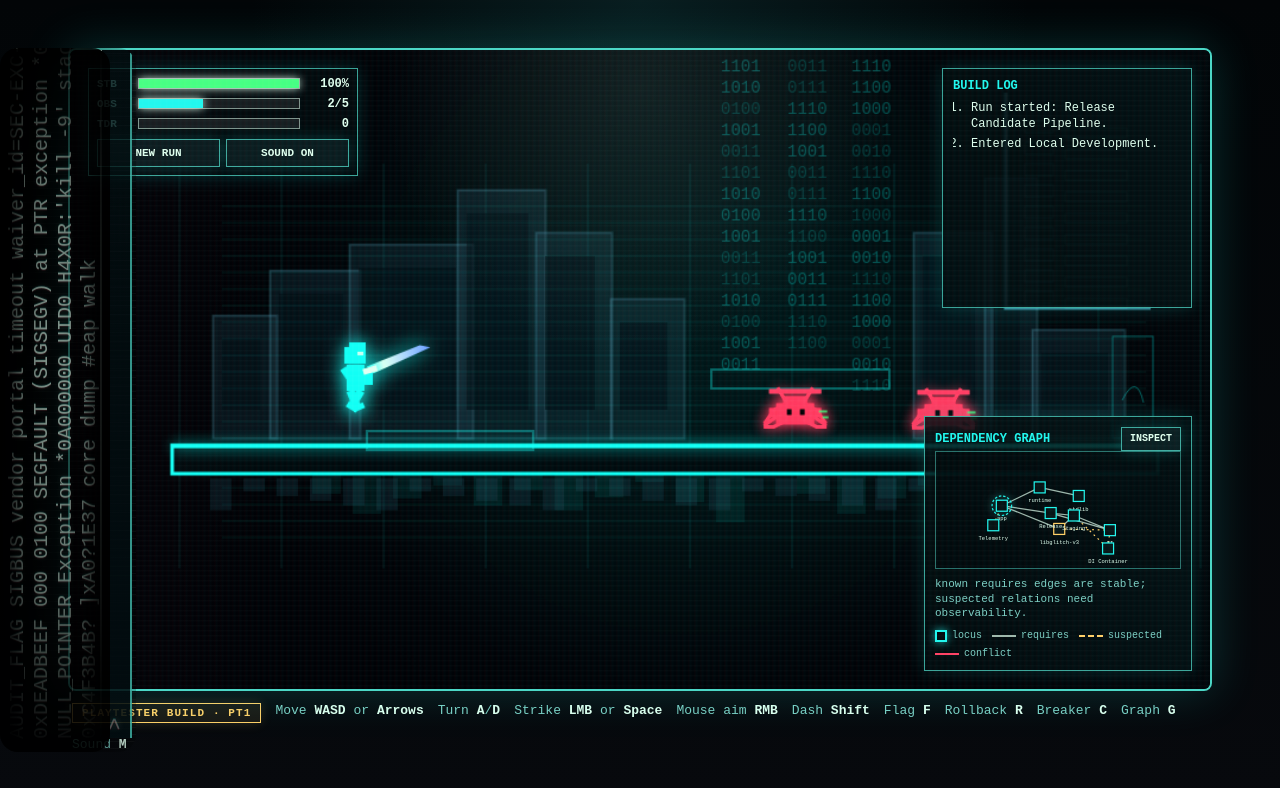
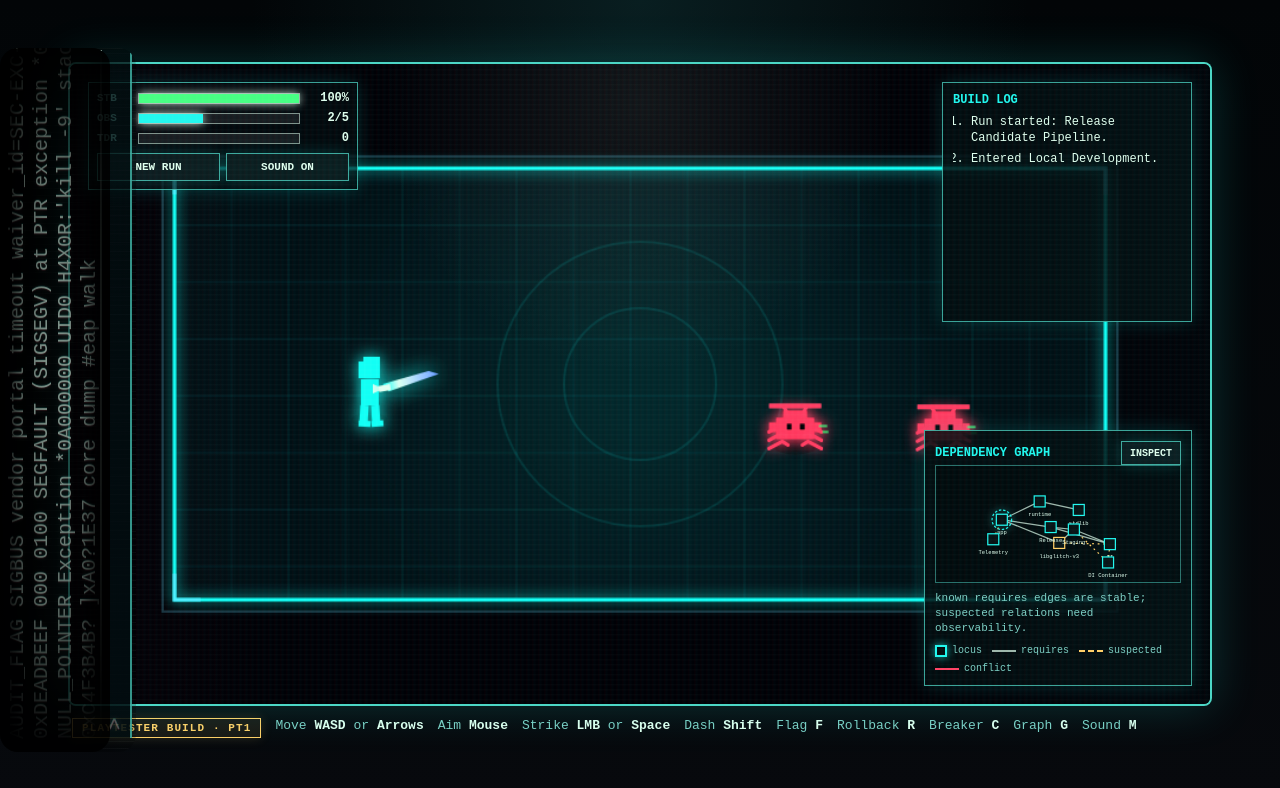
Before and after one commit to scottvr/dephell, a plain HTML site: page index.html in a window 1280 px wide. Drawn offline with Linux system fonts and the light colour scheme; animation ran at ten frames a second.

Commit message:
Top-down overhaul Phase 3: top-down floor + sprites
Replace the side-view backdrop (cityscape + floor slab + horizon) with a
top-down floor: arena plate, tile grid, and a center node motif so the
room reads as a graph node from above. drawPlatforms now renders the four
arena walls + corner brackets. Ground shadows under player/enemies/boss.
Player is an upright figure whose visor wedge + blade rotate 360 to p.aim
(no L/R flip); dash ghosts use aim. Bug legs/antennae redrawn as top-down
splays. Hazards are 2-D floor decals. Boss break-telegraph and arc streak
follow the 2-D aim to the player. Removed dead side-view helpers
(architecture/binary/service-frame/resolver-arm). Canvas aria-label and
controls hint updated (Aim Mouse; dropped stale Turn A/D).

Verified: visual-smoke (5 states) + boss/incident screenshots render a
legible top-down arena with no draw errors.

Co-Authored-By: Claude Opus 4.8 (1M context) <noreply@anthropic.com>

```diff
--- a/index.html
+++ b/index.html
@@ -18,7 +18,7 @@
     </aside>
     <main class="shell" aria-label="Dependency Hell first playable slice">
       <section class="stage">
-        <canvas id="game" width="960" height="540" aria-label="Side-view combat room"></canvas>
+        <canvas id="game" width="960" height="540" aria-label="Top-down combat room"></canvas>
         <div class="scanlines" aria-hidden="true"></div>
 
         <aside class="log-panel" aria-label="Run event log">
@@ -186,9 +186,8 @@
       <footer class="controls">
         <span class="pt-badge" id="ptBadge">PLAYTESTER BUILD</span>
         <span>Move <b>WASD</b> or <b>Arrows</b></span>
-        <span>Turn <b>A</b>/<b>D</b></span>
+        <span>Aim <b>Mouse</b></span>
         <span>Strike <b>LMB</b> or <b>Space</b></span>
-        <span>Mouse aim <b>RMB</b></span>
         <span>Dash <b>Shift</b></span>
         <span>Flag <b>F</b></span>
         <span>Rollback <b>R</b></span>
--- a/scripts/game.js
+++ b/scripts/game.js
@@ -2108,14 +2108,25 @@
     const t = performance.now() / 300;
     for (const hz of game.hazards) {
       const life = Math.max(0, hz.life / hz.maxLife);
+      // 2-D floor decal centered on the hazard footprint (top-down deprecation zone).
       ctx.save();
-      ctx.globalAlpha = 0.18 + life * 0.22 + Math.sin(t) * 0.05;
+      ctx.globalAlpha = 0.16 + life * 0.2 + Math.sin(t) * 0.05;
       ctx.fillStyle = "#ffa62b";
-      ctx.fillRect(hz.x - hz.w / 2, GROUND_TOP - hz.h, hz.w, hz.h);
+      ctx.fillRect(hz.x - hz.w / 2, hz.y - hz.h / 2, hz.w, hz.h);
       ctx.globalAlpha = 0.6 * life;
       ctx.strokeStyle = "#ffcf66";
       ctx.lineWidth = 2;
-      ctx.strokeRect(hz.x - hz.w / 2, GROUND_TOP - hz.h, hz.w, hz.h);
+      ctx.setLineDash([6, 5]);
+      ctx.strokeRect(hz.x - hz.w / 2, hz.y - hz.h / 2, hz.w, hz.h);
+      ctx.setLineDash([]);
+      // Hazard glyph so it reads even at low alpha.
+      ctx.globalAlpha = 0.5 * life;
+      ctx.strokeStyle = "#ffcf66";
+      ctx.lineWidth = 2;
+      ctx.beginPath();
+      ctx.moveTo(hz.x - 8, hz.y - 8); ctx.lineTo(hz.x + 8, hz.y + 8);
+      ctx.moveTo(hz.x + 8, hz.y - 8); ctx.lineTo(hz.x - 8, hz.y + 8);
+      ctx.stroke();
       ctx.restore();
     }
   }
@@ -2140,125 +2151,70 @@
     ctx.restore();
   }
 
+  // Soft ground shadow under a top-down entity. Drawn in the entity's local space
+  // at its ground point (0,0), so the raised body reads as hovering over the floor.
+  function drawGroundShadow(rx, ry) {
+    ctx.save();
+    ctx.globalAlpha *= 0.32;
+    ctx.fillStyle = "#000";
+    ctx.beginPath();
+    ctx.ellipse(0, 0, rx, ry, 0, 0, Math.PI * 2);
+    ctx.fill();
+    ctx.restore();
+  }
+
   function drawBackdrop(room) {
     const pulse = 0.5 + Math.sin(performance.now() / 700) * 0.5;
-    ctx.fillStyle = "#03070a";
+    // Void beyond the arena walls.
+    ctx.fillStyle = "#02060a";
     ctx.fillRect(0, 0, canvas.width, canvas.height);
 
-    const glow = ctx.createRadialGradient(520, 230, 80, 520, 230, 520);
-    glow.addColorStop(0, "rgba(32, 247, 238, 0.08)");
-    glow.addColorStop(0.55, "rgba(8, 28, 32, 0.08)");
-    glow.addColorStop(1, "rgba(0, 0, 0, 0)");
-    ctx.fillStyle = glow;
-    ctx.fillRect(0, 0, canvas.width, canvas.height);
-
-    ctx.strokeStyle = "rgba(32, 247, 238, 0.11)";
+    // Top-down floor: a filled arena plate with a soft radial light from center.
+    const cx = (ARENA.x0 + ARENA.x1) / 2, cy = (ARENA.y0 + ARENA.y1) / 2;
+    ctx.fillStyle = "#061217";
+    ctx.fillRect(ARENA.x0, ARENA.y0, ARENA.x1 - ARENA.x0, ARENA.y1 - ARENA.y0);
+    const floorGlow = ctx.createRadialGradient(cx, cy, 40, cx, cy, (ARENA.x1 - ARENA.x0) * 0.62);
+    floorGlow.addColorStop(0, "rgba(32, 247, 238, 0.10)");
+    floorGlow.addColorStop(0.6, "rgba(12, 40, 46, 0.06)");
+    floorGlow.addColorStop(1, "rgba(0, 0, 0, 0.28)");
+    ctx.fillStyle = floorGlow;
+    ctx.fillRect(ARENA.x0, ARENA.y0, ARENA.x1 - ARENA.x0, ARENA.y1 - ARENA.y0);
+
+    // Floor tile grid (both axes) — the overhead "deck plating" read.
+    ctx.save();
+    ctx.beginPath();
+    ctx.rect(ARENA.x0, ARENA.y0, ARENA.x1 - ARENA.x0, ARENA.y1 - ARENA.y0);
+    ctx.clip();
+    ctx.strokeStyle = "rgba(32, 247, 238, 0.09)";
     ctx.lineWidth = 1;
-    for (let x = 92; x < canvas.width; x += 86) {
-      ctx.beginPath();
-      ctx.moveTo(x, 96);
-      ctx.lineTo(x, 438);
-      ctx.stroke();
-    }
-
-    drawArchitectureBlocks();
-    drawBinaryColumns();
-    drawRightServiceFrame();
-
-    ctx.strokeStyle = "rgba(32, 247, 238, 0.08)";
-    for (let y = 132; y < 418; y += 14) {
-      ctx.beginPath();
-      ctx.moveTo(128, y);
-      ctx.lineTo(906, y);
-      ctx.stroke();
-    }
+    const tile = 48;
+    for (let x = ARENA.x0 + tile; x < ARENA.x1; x += tile) {
+      ctx.beginPath(); ctx.moveTo(x, ARENA.y0); ctx.lineTo(x, ARENA.y1); ctx.stroke();
+    }
+    for (let y = ARENA.y0 + tile; y < ARENA.y1; y += tile) {
+      ctx.beginPath(); ctx.moveTo(ARENA.x0, y); ctx.lineTo(ARENA.x1, y); ctx.stroke();
+    }
+    // Center node motif — this room is a graph node seen from above.
+    ctx.strokeStyle = "rgba(32, 247, 238, 0.10)";
+    ctx.lineWidth = 2;
+    ctx.beginPath(); ctx.arc(cx, cy, 120, 0, Math.PI * 2); ctx.stroke();
+    ctx.beginPath(); ctx.arc(cx, cy, 64, 0, Math.PI * 2); ctx.stroke();
+    ctx.restore();
 
     if (game.run.incident) {
       ctx.fillStyle = `rgba(255, 66, 101, ${0.08 + pulse * 0.05})`;
-      ctx.fillRect(0, 0, canvas.width, canvas.height);
+      ctx.fillRect(ARENA.x0, ARENA.y0, ARENA.x1 - ARENA.x0, ARENA.y1 - ARENA.y0);
       drawIncidentArcs(pulse);
     }
     if (featureFlagActive()) {
       ctx.fillStyle = "rgba(70, 255, 131, 0.08)";
-      ctx.fillRect(86, 130, 830, 228);
+      ctx.fillRect(ARENA.x0, ARENA.y0, ARENA.x1 - ARENA.x0, ARENA.y1 - ARENA.y0);
       ctx.strokeStyle = "rgba(70, 255, 131, 0.64)";
       ctx.lineWidth = 2;
       ctx.setLineDash([10, 8]);
-      ctx.strokeRect(92, 136, 818, 216);
+      ctx.strokeRect(ARENA.x0 + 6, ARENA.y0 + 6, ARENA.x1 - ARENA.x0 - 12, ARENA.y1 - ARENA.y0 - 12);
       ctx.setLineDash([]);
     }
-    // Room name + subtitle are shown only in the fading intro banner now (drawRoomBanner),
-    // so neither sits permanently across the top behind the HUD and build log.
-  }
-
-  function drawArchitectureBlocks() {
-    const blocks = [
-      [120, 224, 54, 104], [168, 186, 76, 142], [235, 164, 104, 164],
-      [326, 118, 74, 210], [392, 154, 64, 174], [455, 210, 62, 118],
-      [710, 154, 66, 174], [770, 108, 44, 220], [810, 236, 78, 92],
-    ];
-    ctx.save();
-    ctx.fillStyle = "rgba(58, 103, 121, 0.18)";
-    ctx.strokeStyle = "rgba(101, 181, 205, 0.2)";
-    ctx.lineWidth = 2;
-    for (const [x, y, w, h] of blocks) {
-      ctx.fillRect(x, y, w, h);
-      ctx.strokeRect(x + 0.5, y + 0.5, w, h);
-      ctx.fillStyle = "rgba(6, 18, 24, 0.58)";
-      ctx.fillRect(x + 8, y + 20, Math.max(12, w - 22), Math.max(14, h - 44));
-      ctx.fillStyle = "rgba(58, 103, 121, 0.18)";
-    }
-    ctx.fillStyle = "rgba(32, 247, 238, 0.07)";
-    for (let i = 0; i < 18; i += 1) {
-      const x = 170 + i * 34;
-      const y = 340 + (i % 3) * 10;
-      ctx.fillRect(x, y, 24, 18 + (i % 4) * 7);
-    }
-    ctx.restore();
-  }
-
-  function drawBinaryColumns() {
-    const columns = [
-      { x: 548, y: 18, rows: 15, text: "110100111001011" },
-      { x: 604, y: 18, rows: 14, text: "00111001011100" },
-      { x: 658, y: 18, rows: 16, text: "1110001011011010" },
-    ];
-    ctx.save();
-    ctx.font = "14px Courier New";
-    ctx.textAlign = "left";
-    for (const column of columns) {
-      for (let i = 0; i < column.rows; i += 1) {
-        const digit = column.text[i % column.text.length];
-        const alpha = digit === "1" ? 0.28 : 0.18;
-        ctx.fillStyle = `rgba(32, 247, 238, ${alpha})`;
-        ctx.fillText(column.text.slice(i % 5, i % 5 + 4), column.x, column.y + i * 18);
-      }
-    }
-    ctx.restore();
-  }
-
-  function drawRightServiceFrame() {
-    ctx.save();
-    ctx.strokeStyle = "rgba(105, 230, 255, 0.54)";
-    ctx.lineWidth = 3;
-    ctx.beginPath();
-    ctx.moveTo(788, 36);
-    ctx.lineTo(788, 218);
-    ctx.lineTo(910, 218);
-    ctx.stroke();
-    ctx.lineWidth = 1;
-    ctx.strokeStyle = "rgba(105, 230, 255, 0.2)";
-    for (let y = 60; y < 210; y += 18) {
-      ctx.strokeRect(804, y, 24, 10);
-      ctx.strokeRect(838, y + 6, 52, 8);
-    }
-    ctx.strokeStyle = "rgba(32, 247, 238, 0.36)";
-    ctx.strokeRect(878, 242, 34, 86);
-    ctx.beginPath();
-    ctx.moveTo(886, 296);
-    ctx.quadraticCurveTo(898, 272, 904, 298);
-    ctx.stroke();
-    ctx.restore();
   }
 
   function drawIncidentArcs(pulse) {
@@ -2276,82 +2232,84 @@
     ctx.restore();
   }
 
+  // Arena walls — the four borders of the top-down room. Doors (Phase 4) will be
+  // carved into these as glowing gaps mapped to graph routes.
   function drawPlatforms() {
     ctx.save();
-    ctx.fillStyle = "rgba(4, 15, 18, 0.96)";
+    // Wall band just outside the play rect.
+    const t = 10;
     ctx.strokeStyle = "#20f7ee";
     ctx.lineWidth = 3;
-    ctx.fillRect(86, GROUND_TOP, 830, 24);
-    ctx.strokeRect(86, GROUND_TOP, 830, 24);
     ctx.shadowColor = "#20f7ee";
     ctx.shadowBlur = 12;
-    ctx.beginPath();
-    ctx.moveTo(86, GROUND_TOP + 1);
-    ctx.lineTo(916, GROUND_TOP + 1);
-    ctx.stroke();
+    ctx.strokeRect(ARENA.x0, ARENA.y0, ARENA.x1 - ARENA.x0, ARENA.y1 - ARENA.y0);
     ctx.shadowBlur = 0;
-
-    ctx.fillStyle = "rgba(58, 103, 121, 0.18)";
-    for (let x = 118; x < 900; x += 28) {
-      const h = 10 + ((x / 28) % 5) * 4;
-      ctx.fillRect(x, GROUND_TOP + 28, 18, h);
-    }
-    ctx.strokeStyle = "rgba(32, 247, 238, 0.34)";
+    // Inner bevel for a bit of wall thickness.
+    ctx.strokeStyle = "rgba(58, 103, 121, 0.5)";
     ctx.lineWidth = 2;
-    ctx.strokeRect(250, 322, 140, 16);
-    ctx.strokeRect(540, 270, 150, 16);
+    ctx.strokeRect(ARENA.x0 - t, ARENA.y0 - t, (ARENA.x1 - ARENA.x0) + t * 2, (ARENA.y1 - ARENA.y0) + t * 2);
+    // Corner brackets — arcade console framing.
+    ctx.strokeStyle = "rgba(105, 230, 255, 0.7)";
+    ctx.lineWidth = 3;
+    const c = 22;
+    for (const [ox, oy, sx, sy] of [[ARENA.x0, ARENA.y0, 1, 1], [ARENA.x1, ARENA.y0, -1, 1], [ARENA.x0, ARENA.y1, 1, -1], [ARENA.x1, ARENA.y1, -1, -1]]) {
+      ctx.beginPath();
+      ctx.moveTo(ox, oy + sy * c); ctx.lineTo(ox, oy); ctx.lineTo(ox + sx * c, oy);
+      ctx.stroke();
+    }
     ctx.restore();
   }
 
   function drawPlayer() {
     const p = game.player;
     ctx.save();
-    ctx.translate(p.x, p.y);
+    // Origin at the ground point (feet-center); body is drawn raised above it,
+    // top-down style, with a shadow on the floor at the origin.
+    ctx.translate(p.x + p.w / 2, p.y);
+    drawGroundShadow(15, 6);
     const invulnFlash = p.invulnTimer > 0 && Math.floor(p.invulnTimer * 22) % 2 === 0;
-    ctx.scale(p.facing, 1);
     const swingT = p.swingTimer > 0 ? 1 - p.swingTimer / (p.swingDur || 0.14) : -1;
-    const moving = Math.abs(p.vx) > 5 && p.y >= FLOOR_Y;
-    const airborne = p.y < FLOOR_Y - 1;
-    drawResolverSprite(invulnFlash ? "#dfffee" : "#20f7ee", 1, swingT, p.swingDir || 1, p.walkPhase || 0, moving, airborne);
+    const moving = Math.hypot(p.vx, p.vy) > 5;
+    drawResolverSprite(invulnFlash ? "#dfffee" : "#20f7ee", 1, swingT, p.swingDir || 1, p.walkPhase || 0, moving, p.aim || 0);
     ctx.restore();
   }
 
-  function drawResolverSprite(color, alpha, swingT = -1, swingDir = 1, phase = 0, moving = false, airborne = false) {
+  // The Resolver, top-down: an upright figure whose aim wedge and blade rotate a
+  // full 360 degrees toward `aim` (no left/right sprite flip). Body stays readable;
+  // direction is carried by the weapon and the visor wedge, Isaac-style.
+  function drawResolverSprite(color, alpha, swingT = -1, swingDir = 1, phase = 0, moving = false, aim = 0) {
     ctx.save();
     ctx.globalAlpha *= alpha;
     ctx.shadowColor = color;
-    ctx.shadowBlur = 16;
-
-    // Legs swing from fixed hips: a walk cycle while grounded and moving, a leaping
-    // stagger in the air, a relaxed stance at rest.
+    ctx.shadowBlur = 14;
+
+    // Legs: a small walk cycle while moving, a relaxed stance at rest.
     let legA;
     let legB;
-    if (airborne) { legA = -0.4; legB = 0.55; }
-    else if (moving) { legA = Math.sin(phase) * 0.5; legB = Math.sin(phase + Math.PI) * 0.5; }
+    if (moving) { legA = Math.sin(phase) * 0.5; legB = Math.sin(phase + Math.PI) * 0.5; }
     else { legA = 0.06; legB = -0.06; }
     drawResolverLeg(color, -4, legA);
     drawResolverLeg(color, 5, legB);
 
-    // Head/torso/arms bob gently over each step.
-    const bob = moving && !airborne ? Math.abs(Math.sin(phase)) * -1.6 : 0;
+    // Body bobs gently over each step.
+    const bob = moving ? Math.abs(Math.sin(phase)) * -1.6 : 0;
     ctx.save();
     ctx.translate(0, bob);
-
     ctx.fillStyle = color;
+    ctx.fillRect(-7, -34, 15, 22); // torso
     ctx.fillRect(-9, -49, 18, 14); // head
     ctx.fillRect(-5, -53, 14, 4);  // crest
+    ctx.restore();
+
+    // Aim wedge + blade both pivot about the body center toward `aim`.
+    ctx.save();
+    ctx.translate(0, -26 + bob);
+    ctx.rotate(aim);
     ctx.fillStyle = "#dfffee";
-    ctx.fillRect(2, -45, 5, 3);    // visor
-    ctx.fillStyle = color;
-    ctx.fillRect(-7, -34, 15, 22); // torso
-
-    // Free arm swings opposite its leg; the weapon arm holds the blade.
-    const armA = airborne ? -0.6 : moving ? -legA * 0.9 : -0.12;
-    drawResolverArm(color, -10, -31, armA);
-    ctx.fillStyle = color;
-    ctx.fillRect(8, -31, 7, 14); // weapon shoulder
+    ctx.beginPath();
+    ctx.moveTo(12, 0); ctx.lineTo(3, -4); ctx.lineTo(3, 4); ctx.closePath();
+    ctx.fill(); // visor wedge pointing along aim
     drawPatchBlade(swingT, swingDir);
-
     ctx.restore();
     ctx.restore();
   }
@@ -2366,38 +2324,30 @@
     ctx.restore();
   }
 
-  function drawResolverArm(color, px, py, angle) {
-    ctx.save();
-    ctx.translate(px, py);
-    ctx.rotate(angle);
-    ctx.fillStyle = color;
-    ctx.fillRect(-3, 0, 6, 17);
-    ctx.restore();
-  }
-
-  // The patch blade sweeps through an arc while attacking (alternating up/down
-  // per swing), with a fading motion smear. At rest it sits raised and ready.
+  // Blade drawn from the hand outward along +x (the caller has already rotated the
+  // context to the aim direction). A swing sweeps it across the aim axis; the main
+  // slash arc itself is rendered separately in drawAttacks at the true swing angle.
   function drawPatchBlade(swingT, swingDir) {
     const dir = swingDir || 1;
     ctx.save();
-    ctx.translate(9, -28); // hand pivot
-    const bladeAngle = swingT >= 0 ? dir * (-1.05 + swingT * 1.9) : -0.28;
+    ctx.translate(12, 0); // hand offset along aim
+    const sweep = swingT >= 0 ? dir * (-0.9 + swingT * 1.8) : dir * -0.18;
 
     if (swingT >= 0) {
-      // Motion smear trailing the blade.
-      const a0 = bladeAngle - dir * 0.7;
+      // Motion smear trailing the blade tip.
+      const a0 = sweep - dir * 0.7;
       ctx.strokeStyle = `rgba(223,255,238,${0.5 * (1 - swingT)})`;
       ctx.lineWidth = 7;
       ctx.lineCap = "round";
       ctx.shadowColor = "#20f7ee";
       ctx.shadowBlur = 20;
       ctx.beginPath();
-      ctx.arc(0, 0, 54, Math.min(a0, bladeAngle), Math.max(a0, bladeAngle));
+      ctx.arc(0, 0, 44, Math.min(a0, sweep), Math.max(a0, sweep));
       ctx.stroke();
     }
 
-    ctx.rotate(bladeAngle);
-    const blade = ctx.createLinearGradient(0, 0, 54, 0);
+    ctx.rotate(sweep);
+    const blade = ctx.createLinearGradient(0, 0, 44, 0);
     blade.addColorStop(0, "#20f7ee");
     blade.addColorStop(0.3, "#dfffee");
     blade.addColorStop(1, "#7aa8ff");
@@ -2405,15 +2355,15 @@
     ctx.shadowBlur = swingT >= 0 ? 26 : 18;
     ctx.fillStyle = blade;
     ctx.beginPath();
-    ctx.moveTo(2, -4);
-    ctx.lineTo(50, -9);
-    ctx.lineTo(58, -5);
-    ctx.lineTo(6, 3);
+    ctx.moveTo(0, -4);
+    ctx.lineTo(40, -8);
+    ctx.lineTo(48, -4);
+    ctx.lineTo(4, 3);
     ctx.closePath();
     ctx.fill();
     // Hilt.
     ctx.fillStyle = "#dfffee";
-    ctx.fillRect(-2, -3, 12, 5);
+    ctx.fillRect(-4, -3, 10, 5);
     ctx.restore();
   }
 
@@ -2422,9 +2372,8 @@
       const t = ghost.life / ghost.maxLife;
       ctx.save();
       ctx.globalAlpha = t * 0.38;
-      ctx.translate(ghost.x, ghost.y);
-      ctx.scale(ghost.facing, 1);
-      drawResolverSprite("#20f7ee", 0.72);
+      ctx.translate(ghost.x + game.player.w / 2, ghost.y);
+      drawResolverSprite("#20f7ee", 0.72, -1, 1, 0, false, ghost.aim || 0);
       ctx.restore();
     }
   }
@@ -2437,6 +2386,7 @@
       const shielded = enemy.type === "version_conflict_half" && !enemy.exposed;
       ctx.save();
       ctx.translate(enemy.x, enemy.y);
+      drawGroundShadow((enemy.w || 16) * 0.7, (enemy.w || 16) * 0.28);
       if (enemy.telegraph > 0 && !shielded) {
         ctx.strokeStyle = "rgba(255, 255, 255, 0.9)";
         ctx.lineWidth = 3;
@@ -2631,30 +2581,35 @@
     ctx.restore();
   }
 
-  function drawBugLegs(color, width, footY) {
+  // Top-down legs: splay out to both sides of the body from a vertical mid-line,
+  // reading as a bug seen from above rather than a biped standing in profile.
+  function drawBugLegs(color, width, midY) {
     ctx.strokeStyle = color;
     ctx.lineWidth = 3;
-    ctx.lineCap = "square";
+    ctx.lineCap = "round";
     for (const side of [-1, 1]) {
       for (let i = 0; i < 3; i += 1) {
-        const y = -23 + i * 7;
+        const y = midY - 7 + i * 7;
+        const kneeX = side * (width * 0.6);
         ctx.beginPath();
-        ctx.moveTo(side * 8, y);
-        ctx.lineTo(side * width, y + 5);
-        ctx.lineTo(side * (width + 7), footY + i * 2);
+        ctx.moveTo(side * 6, y);
+        ctx.lineTo(kneeX, y - 3);
+        ctx.lineTo(side * (width + 4), y + 3);
         ctx.stroke();
       }
     }
   }
 
+  // Forward feelers, kept short so the body's top-down silhouette stays dominant.
   function drawAntennae(color, width, y) {
     ctx.strokeStyle = color;
     ctx.lineWidth = 3;
+    ctx.lineCap = "round";
     ctx.beginPath();
-    ctx.moveTo(-7, y + 4);
-    ctx.lineTo(-width, y - 8);
-    ctx.moveTo(7, y + 4);
-    ctx.lineTo(width, y - 8);
+    ctx.moveTo(-5, y + 4);
+    ctx.lineTo(-width * 0.7, y - 6);
+    ctx.moveTo(5, y + 4);
+    ctx.lineTo(width * 0.7, y - 6);
     ctx.stroke();
   }
 
@@ -2675,13 +2630,16 @@
     }
     for (const shot of game.enemyShots) {
       if (shot.arc) {
+        const spd = Math.hypot(shot.vx, shot.vy) || 1;
+        const ux = shot.vx / spd, uy = shot.vy / spd;
         ctx.save();
         ctx.strokeStyle = "#ff6a8a";
         ctx.lineWidth = 5;
         ctx.shadowColor = "#ff2d55";
         ctx.shadowBlur = 16;
+        ctx.lineCap = "round";
         ctx.beginPath();
-        ctx.moveTo(shot.x - Math.sign(shot.vx) * 22, shot.y);
+        ctx.moveTo(shot.x - ux * 22, shot.y - uy * 22);
         ctx.lineTo(shot.x, shot.y);
         ctx.stroke();
         ctx.restore();
@@ -2718,20 +2676,25 @@
     const pulse = 0.5 + Math.sin(performance.now() / 260) * 0.5;
     const vulnerable = !boss.armored;
     ctx.save();
-    // Break-arc warning lane during telegraph / pending arc.
+    const w = def.w;
+    const h = def.h;
+    // Break warning: a dashed lane from the boss toward the player, tracing where
+    // the 2-D break-arc will travel (was a fixed horizontal floor lane).
     if (boss.pendingArc || boss.telegraph > 0.02) {
+      const bcx = boss.x, bcy = boss.y - h / 2;
+      const t = playerTarget();
+      const ang = Math.atan2(t.y - bcy, t.x - bcx);
       ctx.strokeStyle = "rgba(255,45,85,0.45)";
       ctx.lineWidth = 3;
       ctx.setLineDash([10, 8]);
       ctx.beginPath();
-      ctx.moveTo(90, FLOOR_Y - 26);
-      ctx.lineTo(910, FLOOR_Y - 26);
+      ctx.moveTo(bcx, bcy);
+      ctx.lineTo(bcx + Math.cos(ang) * 900, bcy + Math.sin(ang) * 900);
       ctx.stroke();
       ctx.setLineDash([]);
     }
     ctx.translate(boss.x, boss.y);
-    const w = def.w;
-    const h = def.h;
+    drawGroundShadow(w * 0.6, w * 0.26);
     ctx.shadowColor = def.color;
     ctx.shadowBlur = vulnerable ? 34 : 16;
     ctx.fillStyle = vulnerable ? "#ffe6a0" : def.color;
```
